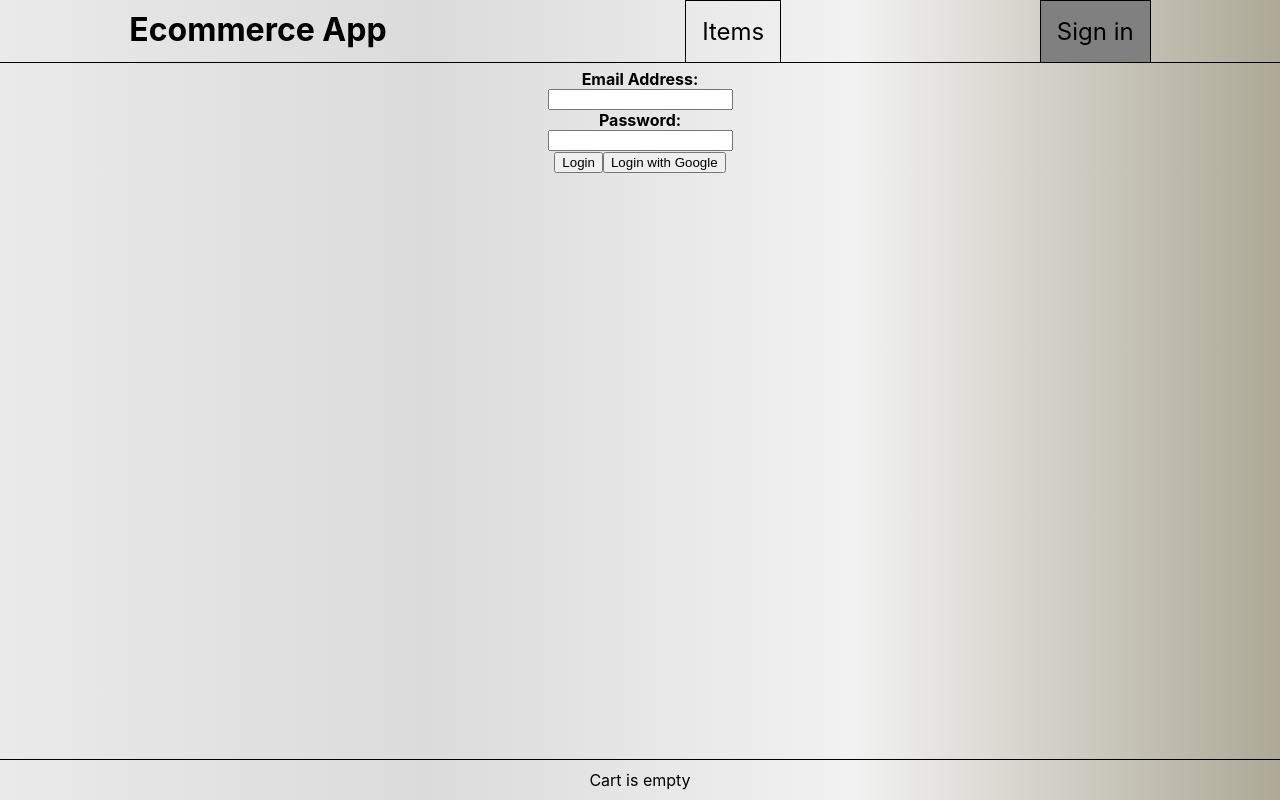
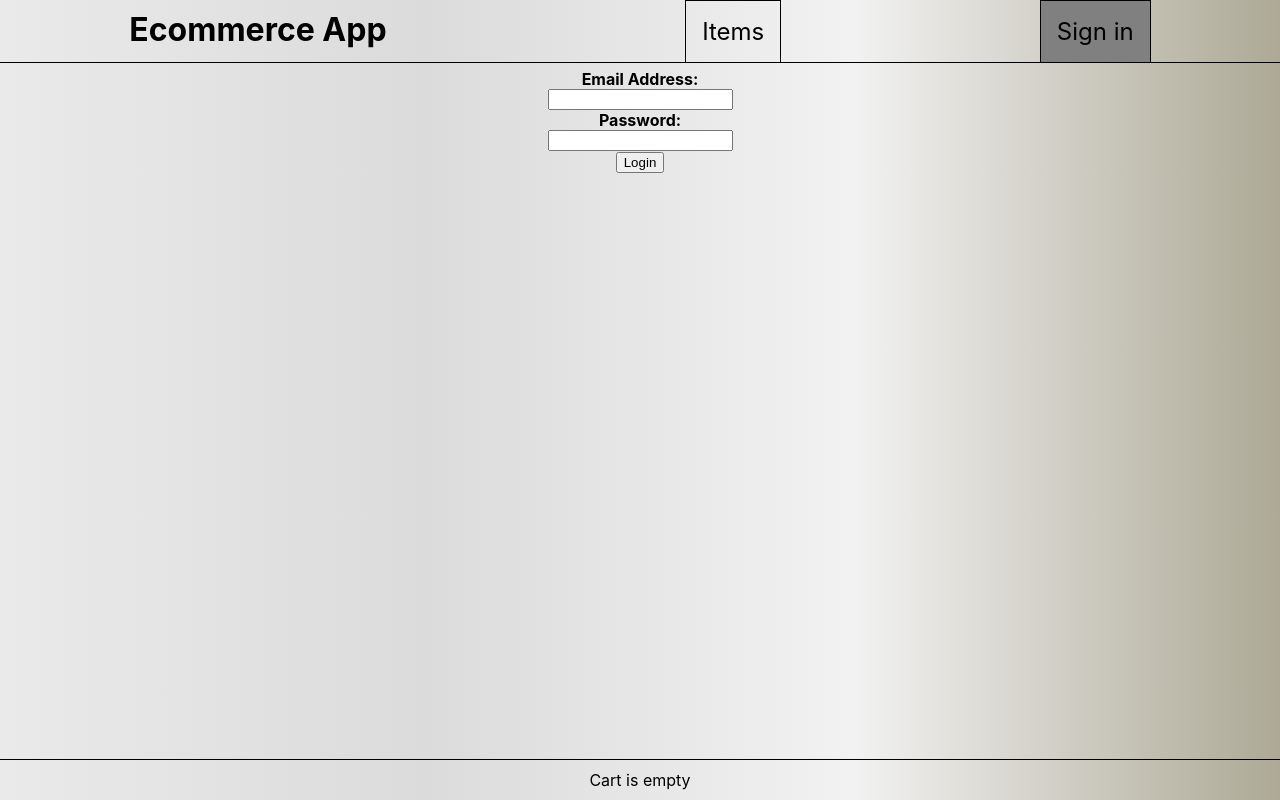
Before and after one commit to wfarat/ecommerce, a React (Create React App) app in the folder client/: page /login in a window 1280 px wide. Built offline with nearby package versions, Linux system fonts and the light colour scheme.

Commit message:
removed not working login with google

```diff
--- a/client/src/components/login/Login.js
+++ b/client/src/components/login/Login.js
@@ -3,8 +3,7 @@ import { useDispatch, useSelector } from 'react-redux';
 import {
   login,
   selectLogin,
-  purgeMessage,
-  loginGoogle
+  purgeMessage
 } from '../../features/users/loginSlice';
 import { Navigate } from 'react-router-dom';
 export default function Login() {
@@ -22,9 +21,6 @@ export default function Login() {
     };
     dispatch(login(data));
     setTimeout(() => dispatch(purgeMessage()), 5000);
-  };
-  const handleGoogle = () => {
-    dispatch(loginGoogle());
   };
   return (
     <div className="inputs">
@@ -49,9 +45,7 @@ export default function Login() {
       <button className="submitButton" onClick={handleClick}>
         Login
       </button>
-      <button className="submitButton" onClick={handleGoogle}>
-        Login with Google
-      </button>
+
     </div>
   );
 }
--- a/client/src/features/users/loginSlice.js
+++ b/client/src/features/users/loginSlice.js
@@ -10,15 +10,10 @@ export const login = createAsyncThunk(`${BASEURL}/login`, async (data) => {
   });
   return res.data;
 });
-export const loginGoogle = createAsyncThunk('loginGoogle', async () => {
-  const res = await axios(`login/federated/google`);
-  return res.data;
-});
 export const logout = createAsyncThunk('logout', async () => {
   const res = await axios(`/logout`);
   return res.data;
 });
-
 const loginSlice = createSlice({
   name: 'login',
   initialState: {
```
Also changed, not shown: 1 other file (tests, documents, lock files or other folders).
